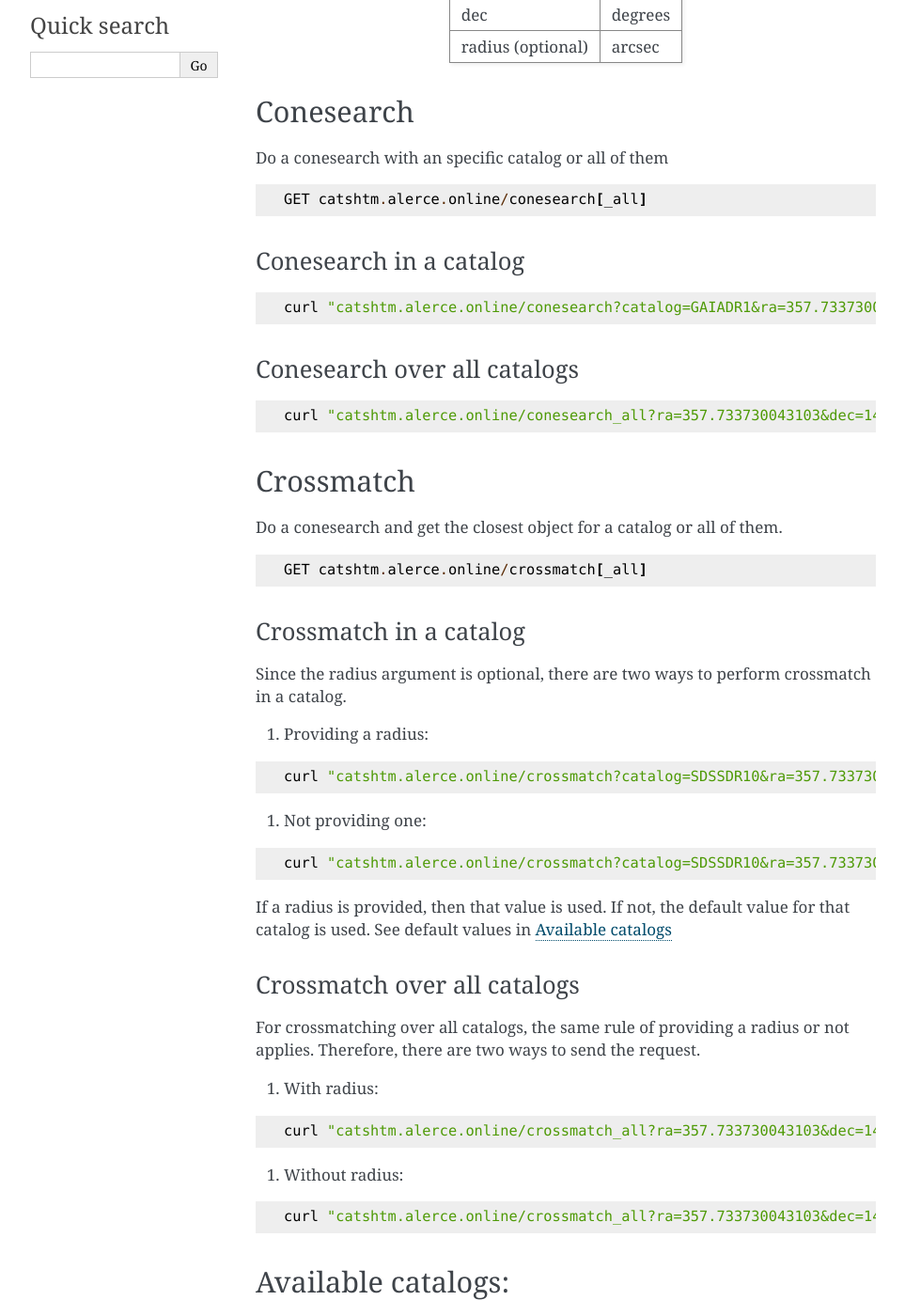
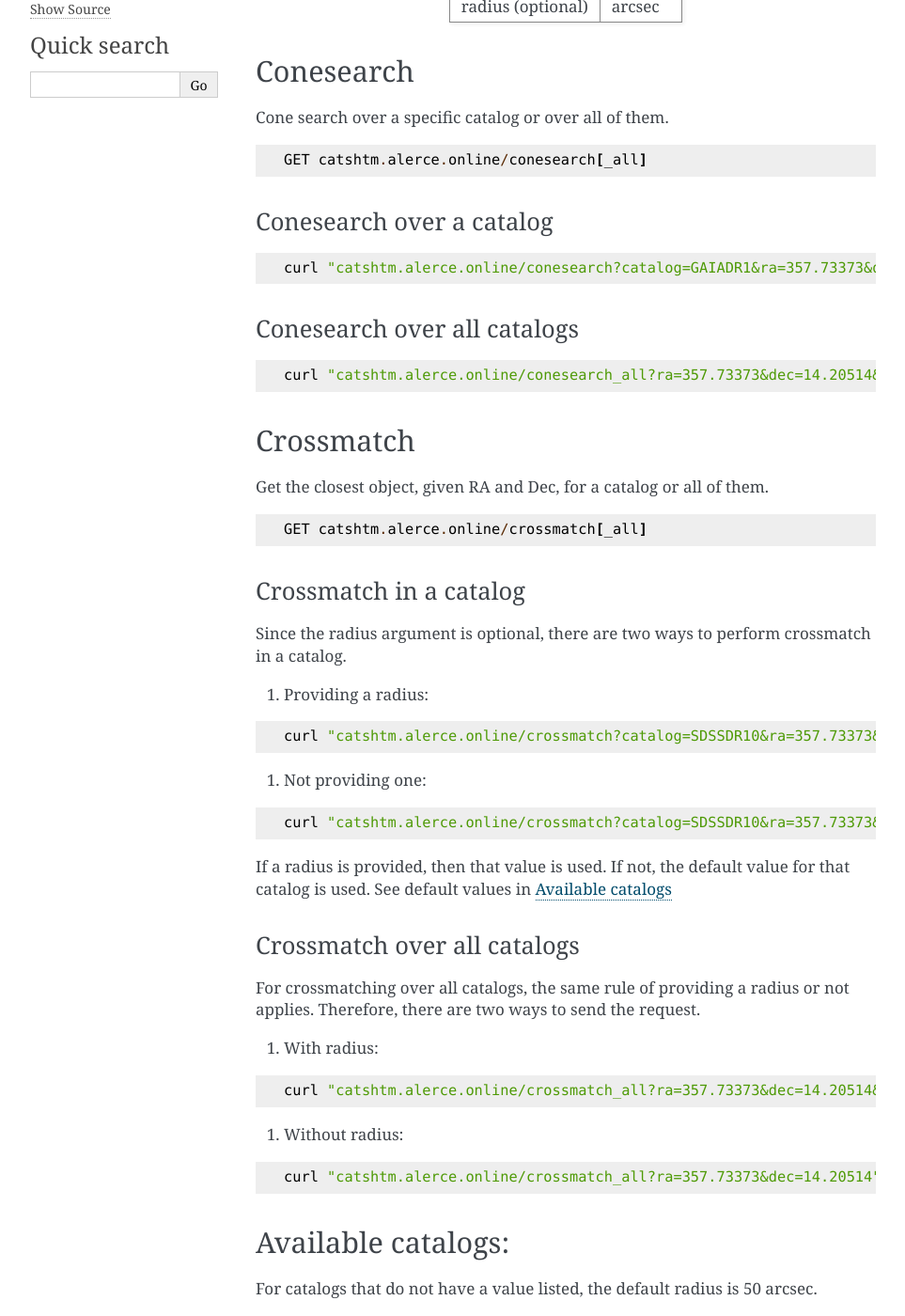
Before and after one commit to alercebroker/api_docs, a Sphinx documentation site: the page built from source/catshtm.rst, in a window 1280 px wide and 1400 px high, scrolled down 424 px. Shown: the whole window at 94% size, without its empty margins (148-1111 px from the left). Built offline with Sphinx 7.4.7, drawn with Linux system fonts in a browser that asks for light colours; some of the changed text lies outside the part shown.

Commit message:
update cats doc

```diff
--- a/source/catshtm.rst
+++ b/source/catshtm.rst
@@ -23,19 +21,19 @@ radius  (optional)      arcsec
 Conesearch
 ----------
 
-Do a conesearch with an specific catalog or all of them
+Cone search over a specific catalog or over all of them.
 
 .. code-block::
 
   GET catshtm.alerce.online/conesearch[_all]
 
 
-Conesearch in a catalog
+Conesearch over a catalog
 ^^^^^^^^^^^^^^^^^^^^^^^
 
 .. code-block::
 
-  curl "catshtm.alerce.online/conesearch?catalog=GAIADR1&ra=357.733730043103&dec=14.2051386793103&radius=100"
+  curl "catshtm.alerce.online/conesearch?catalog=GAIADR1&ra=357.73373&dec=14.20514&radius=100"
 
 
 Conesearch over all catalogs
@@ -43,13 +41,13 @@ Conesearch over all catalogs
 
 .. code-block::
 
-  curl "catshtm.alerce.online/conesearch_all?ra=357.733730043103&dec=14.2051386793103&radius=10"
+  curl "catshtm.alerce.online/conesearch_all?ra=357.73373&dec=14.20514&radius=10"
 
 
 Crossmatch
 ----------
 
-Do a conesearch and get the closest object for a catalog or all of them.
+Get the closest object, given RA and Dec, for a catalog or all of them.
 
 .. code-block::
 
@@ -67,14 +65,14 @@ Since the radius argument is optional, there are two ways to perform crossmatch
 
 .. code-block::
 
-   curl "catshtm.alerce.online/crossmatch?catalog=SDSSDR10&ra=357.733730043103&dec=14.2051386793103&radius=10"
+   curl "catshtm.alerce.online/crossmatch?catalog=SDSSDR10&ra=357.73373&dec=14.20514&radius=10"
 
 
 #. Not providing one:
 
 .. code-block::
 
-   curl "catshtm.alerce.online/crossmatch?catalog=SDSSDR10&ra=357.733730043103&dec=14.2051386793103"
+   curl "catshtm.alerce.online/crossmatch?catalog=SDSSDR10&ra=357.73373&dec=14.20514"
 
 If a radius is provided, then that value is used. If not, the default value for that catalog is used. See default values in `Available catalogs <#available-catalogs>`_
 
@@ -88,14 +86,14 @@ For crossmatching over all catalogs, the same rule of providing a radius or not
 
 .. code-block::
 
-   curl "catshtm.alerce.online/crossmatch_all?ra=357.733730043103&dec=14.2051386793103&radius=100"
+   curl "catshtm.alerce.online/crossmatch_all?ra=357.73373&dec=14.20514&radius=100"
 
 
 #. Without radius:
 
 .. code-block::
 
-   curl "catshtm.alerce.online/crossmatch_all?ra=357.733730043103&dec=14.2051386793103"
+   curl "catshtm.alerce.online/crossmatch_all?ra=357.73373&dec=14.20514"
 
 Available catalogs:
 -------------------
```
Also changed, not shown: other parts of source/catshtm.rst (+1 -3 lines).
